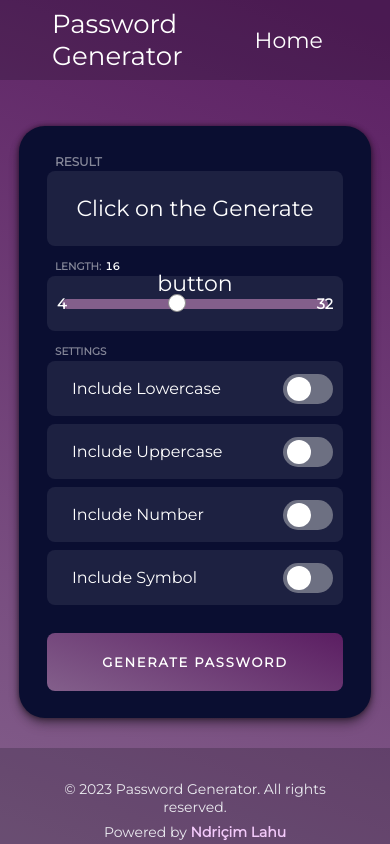
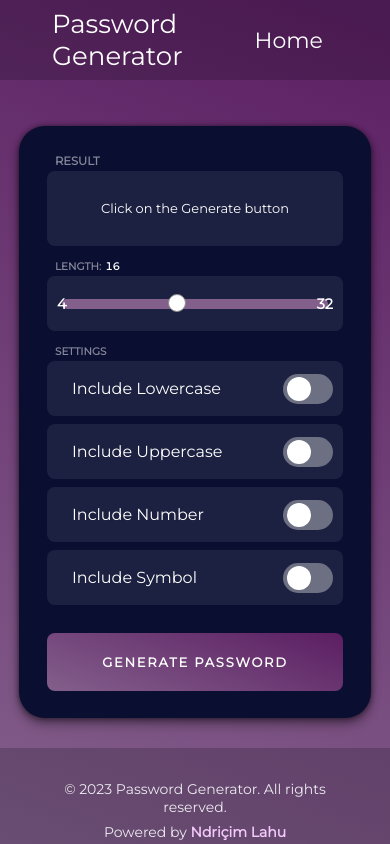
Before and after one commit to ndriqimlahu/password-generator, a React (Create React App) app: page / in a window 390 px wide. Built offline with nearby package versions, Linux system fonts and the light colour scheme.

Commit message:
Adding media queries for responsive design

```diff
--- a/src/components/Tool/PasswordResult.module.css
+++ b/src/components/Tool/PasswordResult.module.css
@@ -31,3 +31,63 @@
   color: #fff;
   background: rgba(255, 255, 255, 0.08);
 }
+
+@media (max-width: 1199px) {
+  .result__box {
+    font-size: 21px;
+  }
+}
+
+@media (max-width: 1024px) {
+  .result__box {
+    font-size: 20px;
+  }
+}
+
+@media (max-width: 991px) {
+  .result__box {
+    font-size: 19px;
+  }
+}
+
+@media (max-width: 768px) {
+  .result__box {
+    font-size: 18.5px;
+  }
+}
+
+@media (max-width: 575px) {
+  .result__box {
+    font-size: 18px;
+  }
+}
+
+@media (max-width: 425px) {
+  .result__title {
+    font-size: 11.5px;
+  }
+
+  .result__box {
+    font-size: 13px;
+  }
+}
+
+@media (max-width: 375px) {
+  .result__title {
+    font-size: 11px;
+  }
+
+  .result__box {
+    font-size: 13px;
+  }
+}
+
+@media (max-width: 320px) {
+  .result__title {
+    font-size: 10.5px;
+  }
+
+  .result__box {
+    font-size: 12px;
+  }
+}
```
